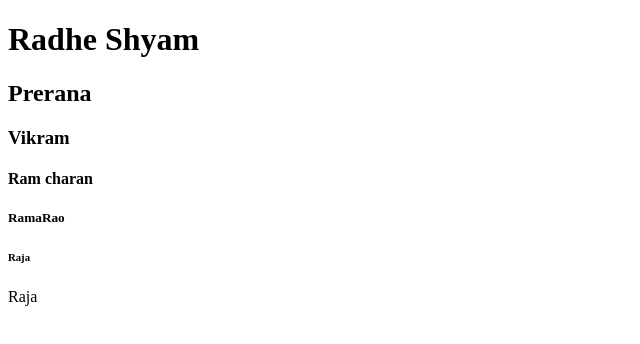
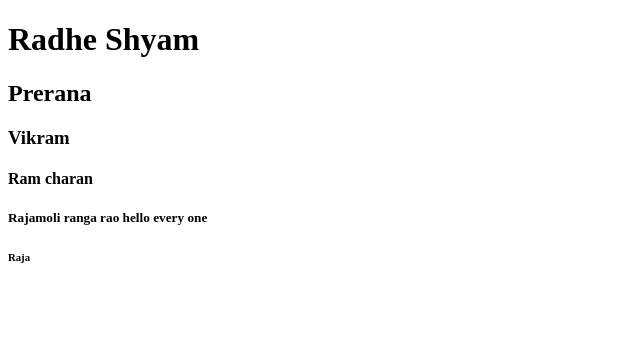
Before and after one commit to navi019595/swetha, a plain HTML site: page index.html in a window 1280 px wide. Shown: the whole page, without its empty margins (0-640 px from the left). Drawn offline with Linux system fonts and the light colour scheme.

Commit message:
update today

```diff
--- a/index.html
+++ b/index.html
@@ -6,9 +6,8 @@
 <h2>Prerana</h2>
 <h3>Vikram </h3>
 <h4>Ram charan</h4>
-<h5>RamaRao</h5>
+<h5>Rajamoli ranga rao hello every one </h5>
 <h6>Raja </h6>
-<h7>Raja </h7>
 
 </body>
 </html>
```
